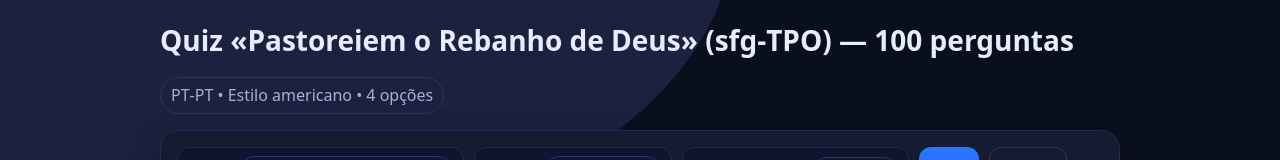
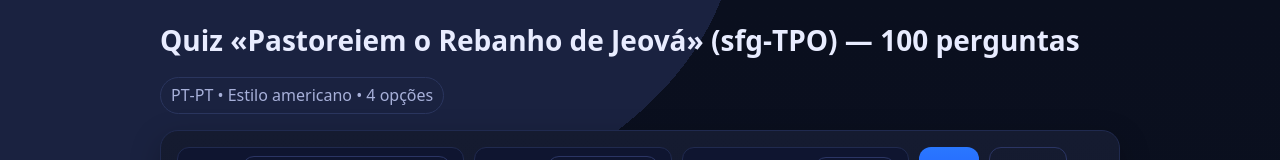
Before and after one commit to xroger1969/quiizzanci-o, a plain HTML site: page index.html in a window 1280 px wide. Shown: the top 160 px of the page. Drawn offline with Linux system fonts and the light colour scheme.

Commit message:
Update quiz title from 'Deus' to 'Jeová'

```diff
--- a/index.html
+++ b/index.html
@@ -89,7 +89,7 @@
 <body>
   <div class="wrap">
     <header>
-      <h1>Quiz «Pastoreiem o Rebanho de Deus» (sfg‑TPO) — 100 perguntas</h1>
+      <h1>Quiz «Pastoreiem o Rebanho de Jeová» (sfg‑TPO) — 100 perguntas</h1>
       <div class="badge">PT‑PT • Estilo americano • 4 opções</div>
     </header>
 
```
